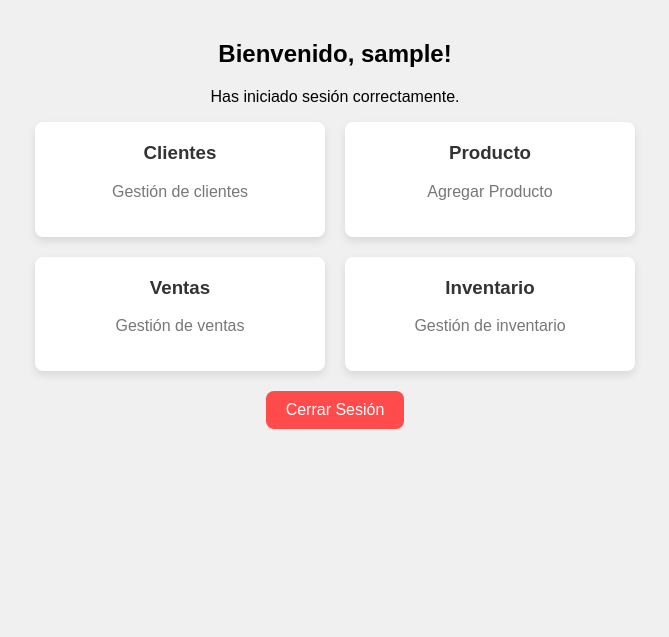
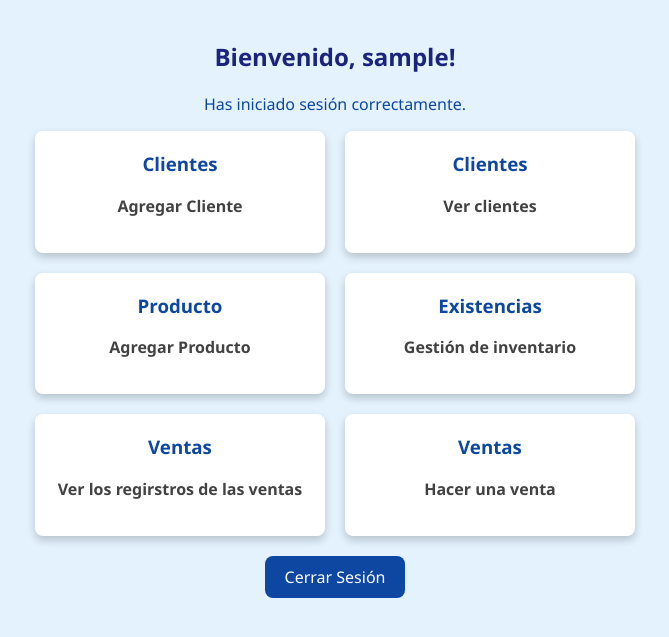
Before and after one commit to Roberto9080/repositorio_py, a Flask app: page /dashboard in a window 1280 px wide. Shown: the top 637 px of the page, without its empty margins (305-974 px from the left). Run offline with Flask 3, Linux system fonts and the light colour scheme; the visitor is signed in with stand-in values (Sample User, id 1).

Commit message:
cambios menores en los estilos del dashboaard,colores y mas

```diff
--- a/static/styles_dashboard.css
+++ b/static/styles_dashboard.css
@@ -1,15 +1,20 @@
 /* PROYECTO_PY/static/styles_dashboard.css */
 
 body {
-    font-family: Arial, sans-serif;
-    background-color: #f0f0f0;
+    font-family: 'Segoe UI', Tahoma, Geneva, Verdana, sans-serif;
+    background-color: #e3f2fd; /* Fondo claro con tono azul suave */
     margin: 0;
     padding: 0;
+    color: #0d47a1; /* Texto en tono azul oscuro */
 }
 
 .dashboard-container {
     text-align: center;
     padding: 20px;
+}
+
+h2 {
+    color: #1a237e; /* Tono azul oscuro */
 }
 
 .grid-container {
@@ -21,41 +26,49 @@ body {
 }
 
 .grid-item {
-    background-color: #ffffff;
+    background-color: #ffffff; /* Fondo blanco */
     padding: 20px;
     border-radius: 8px;
-    box-shadow: 0 4px 8px rgba(0, 0, 0, 0.1);
-    transition: transform 0.2s;
+    box-shadow: 0 4px 8px rgba(0, 0, 0, 0.2);
+    transition: transform 0.3s, background-color 0.3s;
 }
 
 .grid-item:hover {
-    transform: translateY(-5px);
+    transform: translateY(-10px);
+    background-color: #e1f5fe; /* Fondo azul claro al pasar el mouse */
 }
 
 .grid-item a {
     text-decoration: none;
-    color: #333;
+    color: #1a237e; /* Texto en azul oscuro */
+    font-weight: bold;
 }
 
 .grid-item h3 {
     margin-top: 0;
+    color: #0d47a1; /* Título en azul más oscuro */
 }
 
 .grid-item p {
-    color: #777;
+    color: #424242; /* Texto gris */
+}
+
+.grid-item a:hover {
+    color: #0d47a1; /* Azul oscuro en hover */
 }
 
 .logout-button {
     display: inline-block;
     margin-top: 20px;
     padding: 10px 20px;
-    background-color: #ff4b4b;
-    color: #ffffff;
+    background-color: #0d47a1; /* Azul oscuro */
+    color: #ffffff; /* Texto blanco */
     text-decoration: none;
     border-radius: 8px;
-    transition: background-color 0.2s;
+    transition: background-color 0.3s, transform 0.3s;
 }
 
 .logout-button:hover {
-    background-color: #ff0000;
+    background-color: #1565c0; /* Azul más claro en hover */
+    transform: scale(1.05); /* Aumentar tamaño en hover */
 }
--- a/templates/dashboard.html
+++ b/templates/dashboard.html
@@ -14,7 +14,13 @@
             <div class="grid-item">
                 <a href="{{ url_for('clientes.add_cliente') }}">
                     <h3>Clientes</h3>
-                    <p>Gestión de clientes</p>
+                    <p>Agregar Cliente</p>
+                </a>
+            </div>
+            <div class="grid-item">
+                <a href="{{ url_for('clientes.see_clientes') }}">
+                    <h3>Clientes</h3>
+                    <p>Ver clientes</p>
                 </a>
             </div>
             <div class="grid-item">
@@ -24,15 +30,21 @@
                 </a>
             </div>
             <div class="grid-item">
+                <a href="{{ url_for('see_products') }}">
+                    <h3>Existencias</h3>
+                    <p>Gestión de inventario</p>
+                </a>
+            </div>
+            <div class="grid-item">
                 <a href="{{ url_for('ventas.see_ventas') }}">
                     <h3>Ventas</h3>
-                    <p>Gestión de ventas</p>
+                    <p>Ver los regirstros de las ventas</p>
                 </a>
             </div>
             <div class="grid-item">
                 <a href="{{ url_for('see_products') }}">
-                    <h3>Inventario</h3>
-                    <p>Gestión de inventario</p>
+                    <h3>Ventas</h3>
+                    <p>Hacer una venta</p>
                 </a>
             </div>
         </div>
```
